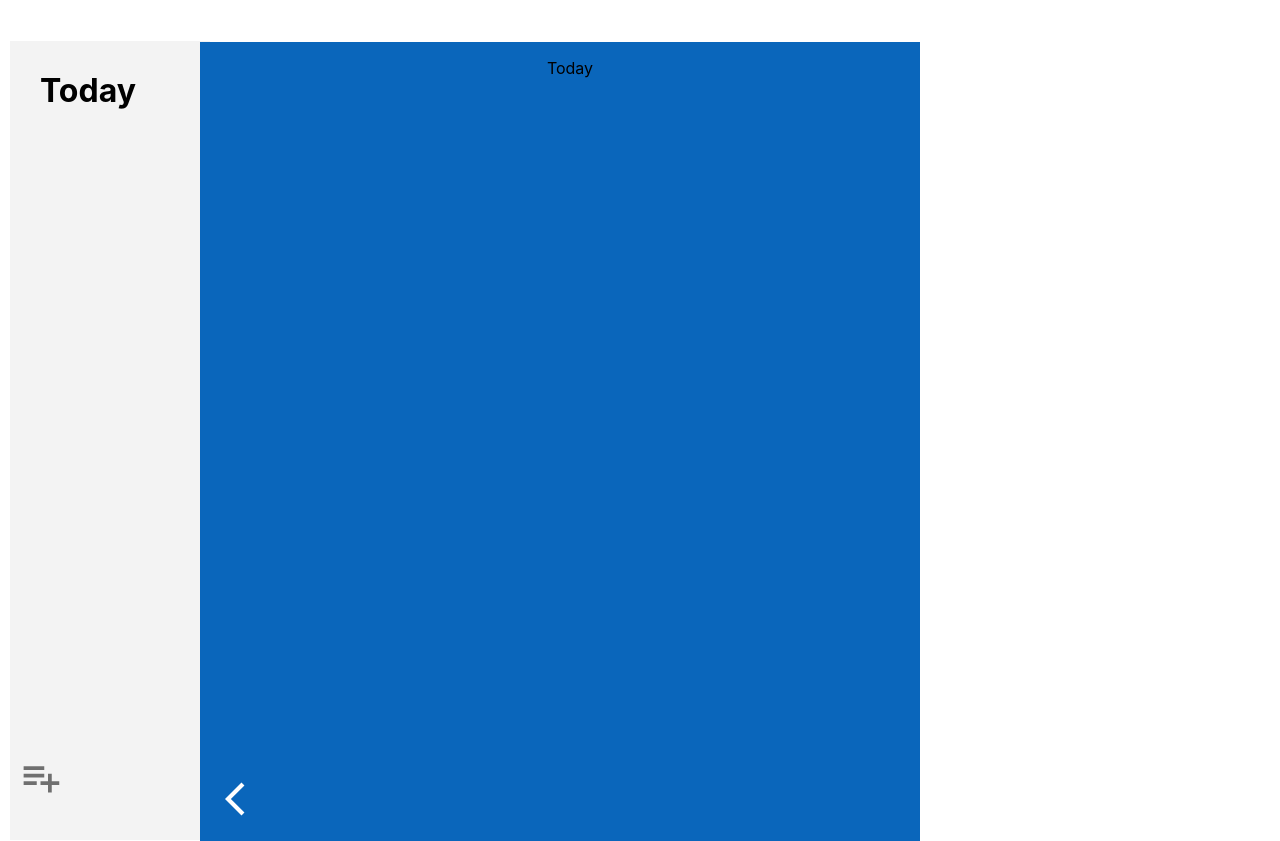
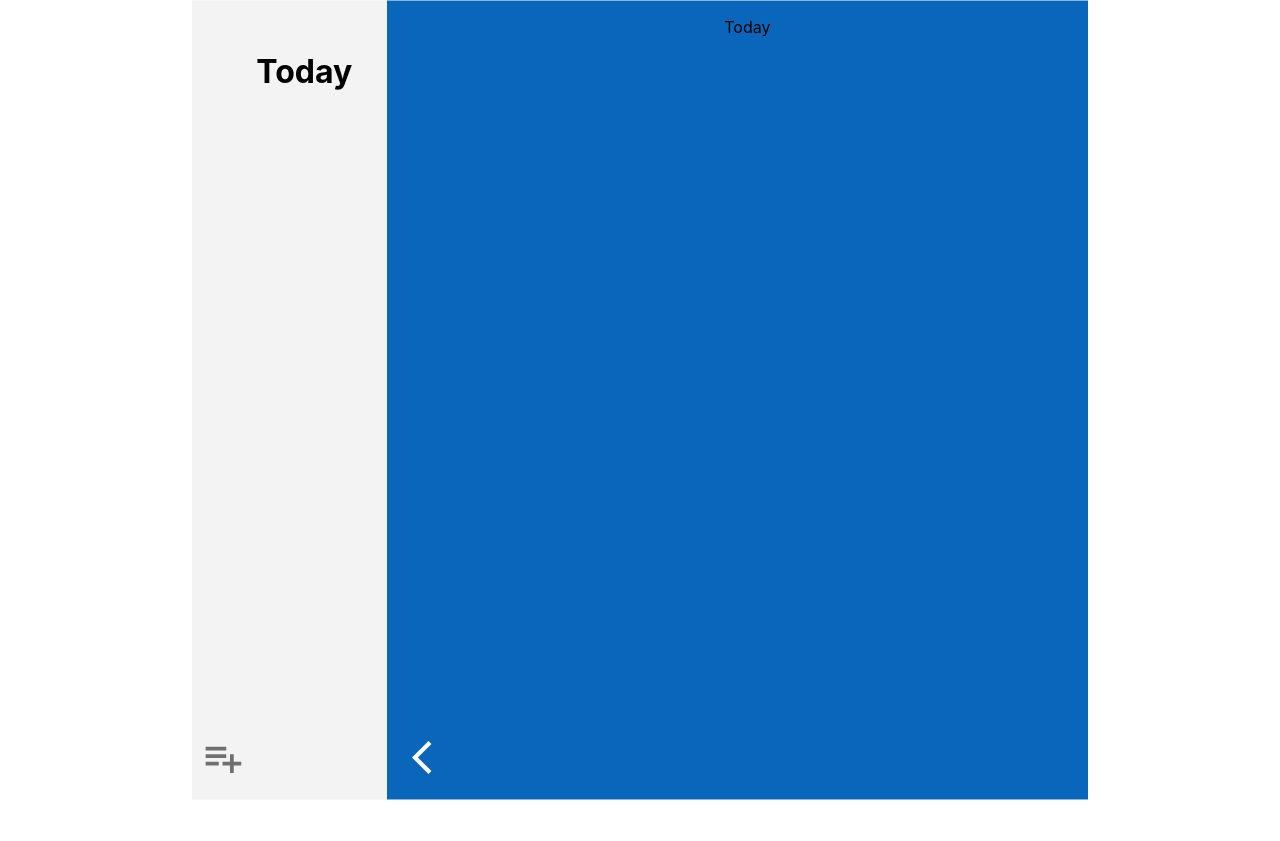
Before and after one commit to Miraschon/planner-frontend, a React (Create React App) app: page / in a window 1280 px wide. After the commit the page ends 800 px from the top, so only its background shows below. Built offline with nearby package versions, Linux system fonts and the light colour scheme.

Commit message:
changed position of two components

```diff
--- a/src/components/ListArea.css
+++ b/src/components/ListArea.css
@@ -4,22 +4,16 @@
     background-color: #0A66BB;
     padding-left: 20px;
     text-align: center;
-    position: absolute;
+    display: table-cell;
     top: 42px;
     left: 200px;
-    z-index: 2;
 }
 
 .cover{
-    width: 700px;
+    width: 900px;
     height: 799px;
     background-color: #0A66BB;
-    padding-left: 20px;
     text-align: center;
-    position: absolute;
-    left: 12px;
-    top: 42px;
-    z-index: 2;
 }
 
 p{
--- a/src/components/SideMenu.css
+++ b/src/components/SideMenu.css
@@ -3,9 +3,9 @@ width: 200px;
     height: 799px;
     background-color: #F3F3F3;
     position: relative;
-    z-index: 2;
-    top: 10px;
+    display: table-cell
 }
+
 h1{
     padding-left: 30px;
     padding-top: 30px;
--- a/src/pages/App.css
+++ b/src/pages/App.css
@@ -2,13 +2,22 @@
   text-align: center;
 }
 
+
+
 .container {
-  width: 80%;
-  height: 200px;
-  margin: auto;
-  padding: 10px;
   position: absolute;
+  left: 50%;
+  top: 50%;
+  width: 70%;
+  height: 799px;
+  transform: translate(-50%, -50%);
+  text-align: center;
+  display: flex;
+  justify-content: center;
+  align-items: center;
 }
+
+
 
 .App-logo {
   height: 40vmin;
```
